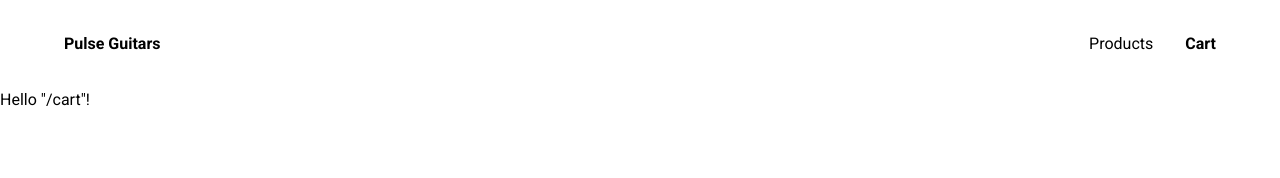
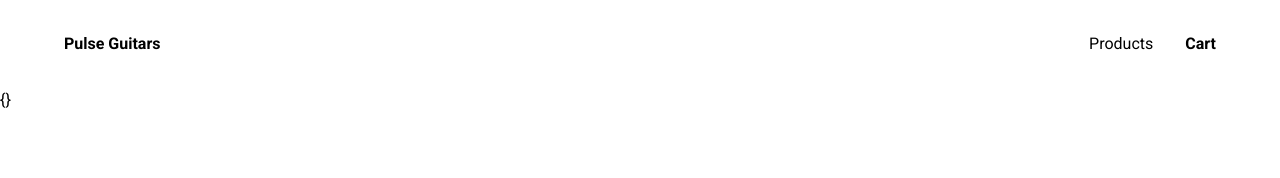
Before and after one commit to CollinBrennan/guitar-shop, a React (Vite) app in the folder client/: page /cart in a window 1280 px wide. Shown: the top 178 px of the page. Built offline with nearby package versions, Linux system fonts and the light colour scheme.

Commit message:
set up global cart context

```diff
--- /dev/null
+++ b/client/src/context/cart.tsx
@@ -0,0 +1,26 @@
+import { createContext, PropsWithChildren, useState } from 'react'
+import { type Cart, Choices } from '@server/schema/checkout.schema'
+
+type CartProviderValue = {
+  cart: Cart
+  incrementCart: (itemSku: string) => void
+}
+
+export const CartContext = createContext({} as CartProviderValue)
+
+export function CartProvider({ children }: PropsWithChildren) {
+  const [cart, setCart] = useState({} as Cart)
+
+  function incrementCart(itemSku: string) {
+    setCart((prev) => {
+      const quantity = (prev[itemSku]?.quantity || 0) + 1
+      return { ...prev, [itemSku]: { quantity } }
+    })
+  }
+
+  return (
+    <CartContext.Provider value={{ cart, incrementCart }}>
+      {children}
+    </CartContext.Provider>
+  )
+}
--- a/client/src/routes/__root.tsx
+++ b/client/src/routes/__root.tsx
@@ -2,6 +2,7 @@ import { Link, Outlet, createRootRoute } from '@tanstack/react-router'
 import { TanStackRouterDevtools } from '@tanstack/router-devtools'
 import { QueryClientProvider } from '@tanstack/react-query'
 import { queryClient } from '../lib/trpc'
+import { CartProvider } from '../context/cart'
 
 export const Route = createRootRoute({
   component: RootComponent,
@@ -10,11 +11,13 @@ export const Route = createRootRoute({
 function RootComponent() {
   return (
     <QueryClientProvider client={queryClient}>
-      <div className="h-screen flex flex-col">
-        <Navbar />
-        <Outlet />
-        <TanStackRouterDevtools position="bottom-right" />
-      </div>
+      <CartProvider>
+        <div className="h-screen flex flex-col">
+          <Navbar />
+          <Outlet />
+          <TanStackRouterDevtools position="bottom-right" />
+        </div>
+      </CartProvider>
     </QueryClientProvider>
   )
 }
--- a/client/src/routes/cart.tsx
+++ b/client/src/routes/cart.tsx
@@ -1,9 +1,12 @@
 import { createFileRoute } from '@tanstack/react-router'
+import { useContext } from 'react'
+import { CartContext } from '../context/cart'
 
 export const Route = createFileRoute('/cart')({
   component: RouteComponent,
 })
 
 function RouteComponent() {
-  return <div>Hello "/cart"!</div>
+  const cart = useContext(CartContext)
+  return <div>{JSON.stringify(cart.cart)}</div>
 }
--- a/client/src/routes/product/$slug.tsx
+++ b/client/src/routes/product/$slug.tsx
@@ -1,8 +1,9 @@
 import { createFileRoute, notFound } from '@tanstack/react-router'
 import { queryClient, trpc } from '../../lib/trpc'
 import { useForm } from 'react-hook-form'
-import { useState } from 'react'
+import { useContext, useState } from 'react'
 import { centsToDollars } from '../../lib/helpers'
+import { CartContext } from '../../context/cart'
 
 export const Route = createFileRoute('/product/$slug')({
   component: RouteComponent,
@@ -18,6 +19,7 @@ export const Route = createFileRoute('/product/$slug')({
 })
 
 function RouteComponent() {
+  const cart = useContext(CartContext)
   const product = Route.useLoaderData()
 
   type Item = (typeof product.items)[0]
@@ -26,7 +28,7 @@ function RouteComponent() {
     product.items[0]
   )
   const form = useForm<Record<string, string>>({
-    defaultValues: product.items[0].variant,
+    defaultValues: product.items[0]?.variant,
   })
 
   const items = variantToItemMap(product)
@@ -40,7 +42,9 @@ function RouteComponent() {
     setSelectedItem(items[variant])
   }
 
-  const handleSubmit = form.handleSubmit(() => console.log(selectedItem))
+  const handleSubmit = form.handleSubmit(() => {
+    if (selectedItem) cart.incrementCart(selectedItem.sku)
+  })
 
   return (
     <main className="">
@@ -66,9 +70,9 @@ function RouteComponent() {
                         {fieldData.name + ': '}
                         <span className="font-bold">
                           {
-                            product.variantFields[field].options[
+                            product.variantFields[field]?.options[
                               form.getValues(field)
-                            ].name
+                            ]?.name
                           }
                         </span>
                       </div>
--- a/client/tsconfig.json
+++ b/client/tsconfig.json
@@ -7,6 +7,7 @@
     "module": "ESNext",
     "moduleResolution": "Bundler",
     "skipLibCheck": true,
+    "noUncheckedIndexedAccess": true,
 
     "baseUrl": "../",
     "paths": {
```
Also changed, not shown: 1 other file (tests, documents, lock files or other folders).
